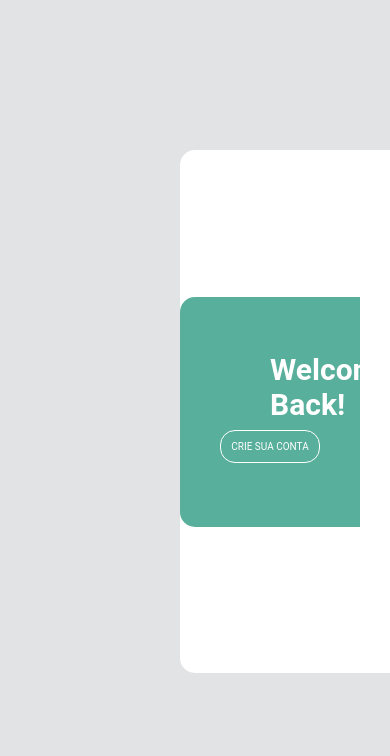
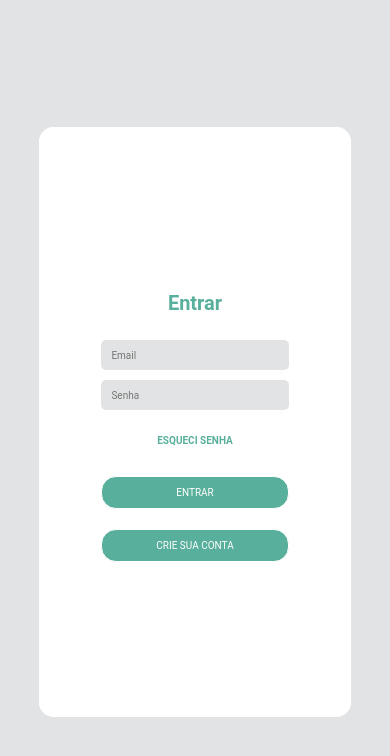
Before and after one commit to jsamuel15/sggs, a React (Create React App) app: page / in a window 390 px wide. Shown: the top 756 px of the page. Built offline with nearby package versions, Linux system fonts and the light colour scheme.

Commit message:
fix(refactor): ajustes de responsividade

```diff
--- a/src/LoginCreation/pages/Login/LoginPage.tsx
+++ b/src/LoginCreation/pages/Login/LoginPage.tsx
@@ -1,24 +1,33 @@
 // libraries
-import React, { useState } from 'react';
+import React, { useEffect, useState } from 'react';
 
 // js
 import {
     Container,
     ContainerOver,
-    Containerfirst,
+    ContainerFirst,
     ContainerSecond,
     TextHard,
     Button,
     TextIzi,
     TextClone,
     InputIzi,
-    InputHard,
     ButtonIzi,
 } from './loginStyles';
 
 const LoginPage: React.FC = () => {
     // useState
     const [idScreen, setIdScreen] = useState('Login');
+    const [widthActual, setWidthActual] = useState(window.innerWidth);
+
+    // useEffect
+    useEffect(() => {
+        const AdjustSize = window.addEventListener('resize', () => {
+            setWidthActual(window.innerWidth);
+        });
+
+        return AdjustSize;
+    }, []);
 
     // methods
     const GoToRegister = () => {
@@ -38,16 +47,19 @@ const LoginPage: React.FC = () => {
         if (idScreen === 'Login') {
             return (
                 <>
-                    <Containerfirst>
+                    <ContainerFirst>
                         <TextHard>Welcome Back!</TextHard>
                         <Button onClick={GoToRegister}>Crie sua conta</Button>
-                    </Containerfirst>
+                    </ContainerFirst>
                     <ContainerSecond>
                         <TextIzi>Entrar</TextIzi>
                         <InputIzi type="text" placeholder="Email" />
-                        <InputHard type="password" placeholder="Senha" />
-                        <TextClone onClick={GoToRecoverPassword}> Esqueci senha </TextClone>
+                        <InputIzi type="password" placeholder="Senha" />
+                        <TextClone onClick={GoToRecoverPassword}>Esqueci senha</TextClone>
                         <ButtonIzi>Entrar</ButtonIzi>
+                        {widthActual <= 600 ? (
+                            <Button onClick={GoToRegister}>Crie sua conta</Button>
+                        ) : null}
                     </ContainerSecond>
                 </>
             );
@@ -56,17 +68,20 @@ const LoginPage: React.FC = () => {
         if (idScreen === 'Register') {
             return (
                 <>
-                    <Containerfirst>
+                    <ContainerFirst>
                         <TextHard>Welcome Back!</TextHard>
                         <Button onClick={GoToLogin}>Acesse sua conta</Button>
-                    </Containerfirst>
+                    </ContainerFirst>
                     <ContainerSecond>
                         <TextIzi>Crie sua conta</TextIzi>
                         <InputIzi type="text" placeholder="Nome" />
                         <InputIzi type="text" placeholder="Email" />
-                        <InputHard type="password" placeholder="Senha" />
-                        <InputHard type="password" placeholder="Confirma senha" />
+                        <InputIzi type="password" placeholder="Senha" />
+                        <InputIzi type="password" placeholder="Confirma senha" />
                         <ButtonIzi>Cadastra-se</ButtonIzi>
+                        {widthActual <= 600 ? (
+                            <Button onClick={GoToLogin}>Acesse sua conta</Button>
+                        ) : null}
                     </ContainerSecond>
                 </>
             );
@@ -75,14 +90,17 @@ const LoginPage: React.FC = () => {
         if (idScreen === 'RecoverPassword') {
             return (
                 <>
-                    <Containerfirst>
+                    <ContainerFirst>
                         <TextHard>Welcome Back!</TextHard>
                         <Button onClick={GoToLogin}>Acesse sua conta</Button>
-                    </Containerfirst>
+                    </ContainerFirst>
                     <ContainerSecond>
                         <TextIzi>Esqueci a senha</TextIzi>
                         <InputIzi type="text" placeholder="Email" />
                         <ButtonIzi>Recuperar senha</ButtonIzi>
+                        {widthActual <= 600 ? (
+                            <Button onClick={GoToLogin}>Acesse sua conta</Button>
+                        ) : null}
                     </ContainerSecond>
                 </>
             );
--- a/src/LoginCreation/pages/Login/loginStyles.ts
+++ b/src/LoginCreation/pages/Login/loginStyles.ts
@@ -7,59 +7,48 @@ import colors from '../../styles/colors';
 // styles
 export const Container = styled.div`
     background-color: ${colors.theme.lightGray};
-    background-size: cover;
-    width: 100vw;
-    height: 100vh;
+    min-width: 100vw;
+    min-height: 100vh;
+    align-items: center;
+    justify-content: center;
     display: flex;
     flex: 1;
-    flex-direction: column;
-    overflow-x: auto;
+    overflow: hidden;
 `;
 
 export const ContainerOver = styled.div`
     display: flex;
-    font-family: 'Open Sans'. sans-serif;
     background-color: ${colors.basic.white};
     justify-content: space-between;
     align-items: center;
     border-radius: 15px;
-    width: 1000px;
-    height: 62%;
-    margin-left: 180px;
-    margin-top: 150px;
-    @media (max-width: 1200px) {
-        width: 770px;
-    }
-    @media (max-width: 960px) {
-        width: 690px;
-    }
-    @media (max-width: 880px) {
-        width: 370px;
-    }
+    min-width: 80%;
+    height: 70vh;
 `;
 
-export const Containerfirst = styled.div`
+export const ContainerFirst = styled.div`
     background-color: ${colors.theme.hex};
     display: flex;
     border-top-left-radius: 15px;
     border-bottom-left-radius: 15px;
+    padding: 10px;
     flex-direction: column;
-    text-align: center;
-    flex: 1 0 auto;
-    padding: 15% 90px;
-    @media (max-width: 1300px) {
-        width: 150px;
-    }
-    @media (max-width: 500px) {
-        width: 100px;
+    align-items: center;
+    justify-content: center;
+    height: 100%;
+    width: 40%;
+    @media (max-width: 600px) {
+        display: none;
     }
 `;
 
-export const TextHard = styled.h2`
+export const TextHard = styled.text`
     color: ${colors.basic.white};
     font-size: 30px;
     font-weight: bold;
-    text-tranform: captalize;
+    @media (max-width: 800px) {
+        font-size: 20px;
+    }
 `;
 
 export const Button = styled.button`
@@ -67,19 +56,18 @@ export const Button = styled.button`
     color: ${colors.basic.white};
     border-radius: 15px;
     font-size: 10px;
-    padding: 10px 10px;
+    padding: 10px;
     cursor: pointer;
-    margin: 8px;
+    margin: 10px;
     border: 1px solid ${colors.basic.white};
-    width: 150px;
-    text-align: center;
-    align-self: center;
+    width: 50%;
     text-transform: uppercase;
-    @media (max-width: 1300px) {
-        width: 150px;
+    @media (max-width: 800px) {
+        width: 90%;
     }
-    @media (max-width: 500px) {
-        width: 100px;
+    @media (max-width: 600px) {
+        background-color: ${colors.theme.hex};
+        width: 60%;
     }
 `;
 
@@ -87,42 +75,48 @@ export const ContainerSecond = styled.div`
     background-color: ${colors.basic.white};
     display: flex;
     align-items: center;
+    justify-content: center;
     flex-direction: column;
-    flex: 2 0 auto;
-    max-height: 500%;
-    max-width: 700%;
-    /* padding: 9% 20%; */
+    height: 100%;
+    width: 58%;
     border-bottom-right-radius: 15px;
     border-top-right-radius: 15px;
-    @media (max-width: 1300px) {
-        width: 200px;
-    }
     @media (max-width: 600px) {
-        width: 200px;
+        width: 100%;
+        border-radius: 15px;
     }
 `;
 
-export const TextIzi = styled.h2`
+export const TextIzi = styled.text`
     color: ${colors.theme.hex};
     margin: 20px;
-    max-height: 10px;
-    max-width: 10px;
-    align-self: center;
     font-weight: bold;
-    text-tranform: captalize;
+    font-size: 30px;
+    @media (max-width: 800px) {
+        font-size: 20px;
+    }
+    @media (max-height: 450px) {
+        margin: 0px;
+        font-size: 20px;
+    }
 `;
 
-export const TextClone = styled.h6`
+export const TextClone = styled.text`
     color: ${colors.theme.hex};
-    margin: 20px;
-    max-height: 10px;
-    max-width: 10px;
+    margin: 10px;
     align-self: center;
     cursor: pointer;
     align-items: center;
     font-weight: bold;
     text-transform: uppercase;
     padding: 10px;
+    font-size: 12px;
+    @media (max-width: 800px) {
+        font-size: 10px;
+    }
+    @media (max-height: 450px) {
+        margin: 5px;
+    }
 `;
 
 export const InputIzi = styled.input`
@@ -131,33 +125,18 @@ export const InputIzi = styled.input`
     border-radius: 5px;
     border: none;
     min-height: 40px;
-    min-width: 55%;
-    margin: 8px;
+    width: 60%;
+    margin: 5px;
     padding-left: 10px;
     align-self: center;
-    @media (max-width: 1300px) {
-        width: 150px;
+    @media (max-width: 800px) {
+        min-height: 30px;
+        font-size: 10px;
     }
-    @media (max-width: 500px) {
-        width: 100px;
-    }
-`;
-
-export const InputHard = styled.input`
-    background-color: ${colors.theme.lightGray};
-    display: flex;
-    border-radius: 5px;
-    border: none;
-    min-height: 40px;
-    min-width: 55%;
-    margin: 8px;
-    padding-left: 10px;
-    align-self: center;
-    @media (max-width: 1300px) {
-        width: 150px;
-    }
-    @media (max-width: 500px) {
-        width: 100px;
+    @media (max-height: 450px) {
+        min-height: 30px;
+        font-size: 10px;
+        margin-top: 2px;
     }
 `;
 
@@ -167,17 +146,13 @@ export const ButtonIzi = styled.button`
     border-radius: 15px;
     text-transform: uppercase;
     font-size: 10px;
-    padding: 10px 10px;
+    padding: 10px;
     cursor: pointer;
     border: 1px solid;
-    width: 150px;
-    align-self: center;
-    margin: 8px;
-    text-align: center;
-    @media (max-width: 1300px) {
-        width: 150px;
-    }
-    @media (max-width: 500px) {
-        width: 100px;
+    width: 60%;
+    margin: 10px;
+    @media (max-height: 450px) {
+        margin-top: 10px;
+        padding: 5px;
     }
 `;
```
Also changed, not shown: src/LoginCreation/pages/RecoverPassword/RecoverPasswordPage.tsx (deleted, +0 -35 lines), src/LoginCreation/pages/RecoverPassword/recoverPsswordStyles.ts (deleted, +0 -109 lines).
